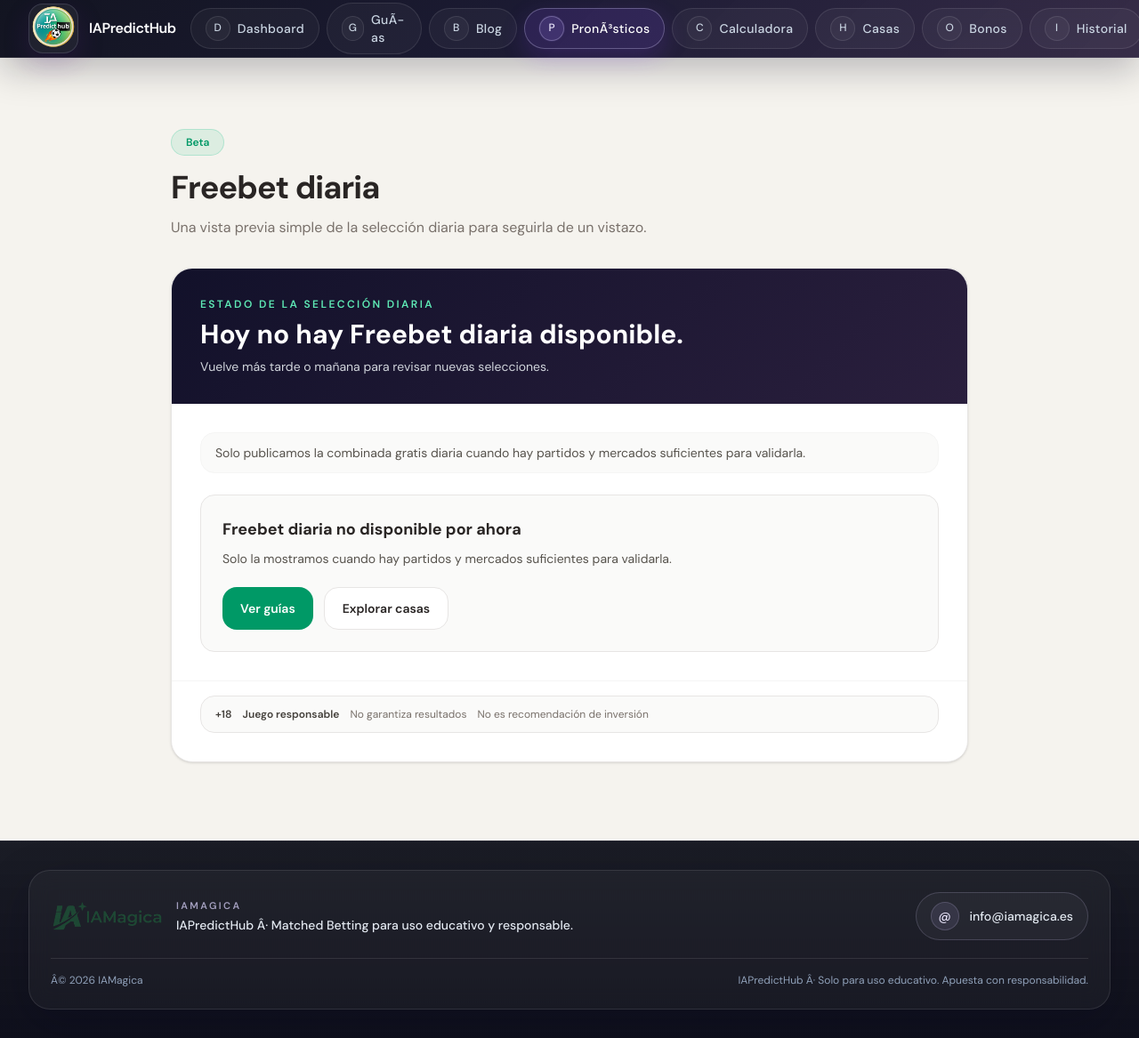
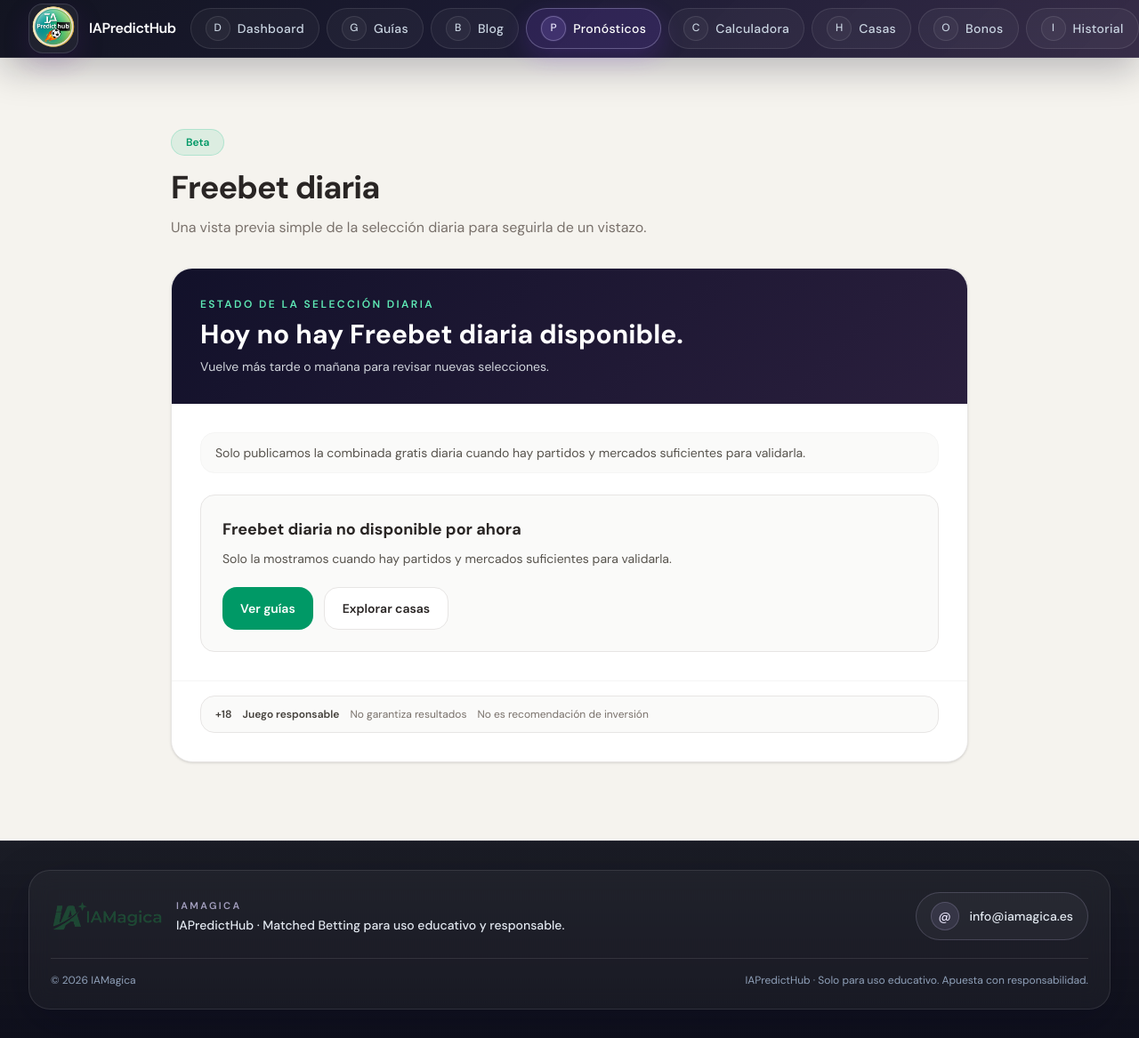
Before and after one commit to eloylt13/matched-betting-app, a Next.js app: page /pronosticos in a window 1280 px wide. Shown: the whole page at 89% size. Built offline with nearby package versions, Linux system fonts and the light colour scheme; no server answers; a web font is replaced by a local one.

Commit message:
fix: corrige acentos y caracteres del header interno

```diff
--- a/components/AppShell.tsx
+++ b/components/AppShell.tsx
@@ -46,9 +46,9 @@ export default function AppShell({ children }: { children: React.ReactNode }) {
 
   const navItems = [
     { href: '/dashboard', label: 'Dashboard', icon: 'D' },
-    { href: '/guias', label: 'GuÃ­as', icon: 'G' },
+    { href: '/guias', label: 'Guías', icon: 'G' },
     { href: '/blog', label: 'Blog', icon: 'B' },
-    { href: '/pronosticos', label: 'PronÃ³sticos', icon: 'P' },
+    { href: '/pronosticos', label: 'Pronósticos', icon: 'P' },
     { href: '/calculadora', label: 'Calculadora', icon: 'C' },
     { href: '/casas', label: 'Casas', icon: 'H' },
     { href: '/bonos', label: 'Bonos', icon: 'O' },
@@ -143,7 +143,7 @@ export default function AppShell({ children }: { children: React.ReactNode }) {
                     IAMagica
                   </p>
                   <p className="text-sm font-medium text-slate-200">
-                    IAPredictHub Â· Matched Betting para uso educativo y responsable.
+                    IAPredictHub · Matched Betting para uso educativo y responsable.
                   </p>
                 </div>
               </div>
@@ -160,8 +160,8 @@ export default function AppShell({ children }: { children: React.ReactNode }) {
             </div>
 
             <div className="mt-5 border-t border-white/10 pt-4 text-xs text-slate-400 sm:flex sm:items-center sm:justify-between">
-              <span>Â© 2026 IAMagica</span>
-              <span>IAPredictHub Â· Solo para uso educativo. Apuesta con responsabilidad.</span>
+              <span>© 2026 IAMagica</span>
+              <span>IAPredictHub · Solo para uso educativo. Apuesta con responsabilidad.</span>
             </div>
           </div>
         </div>
```
